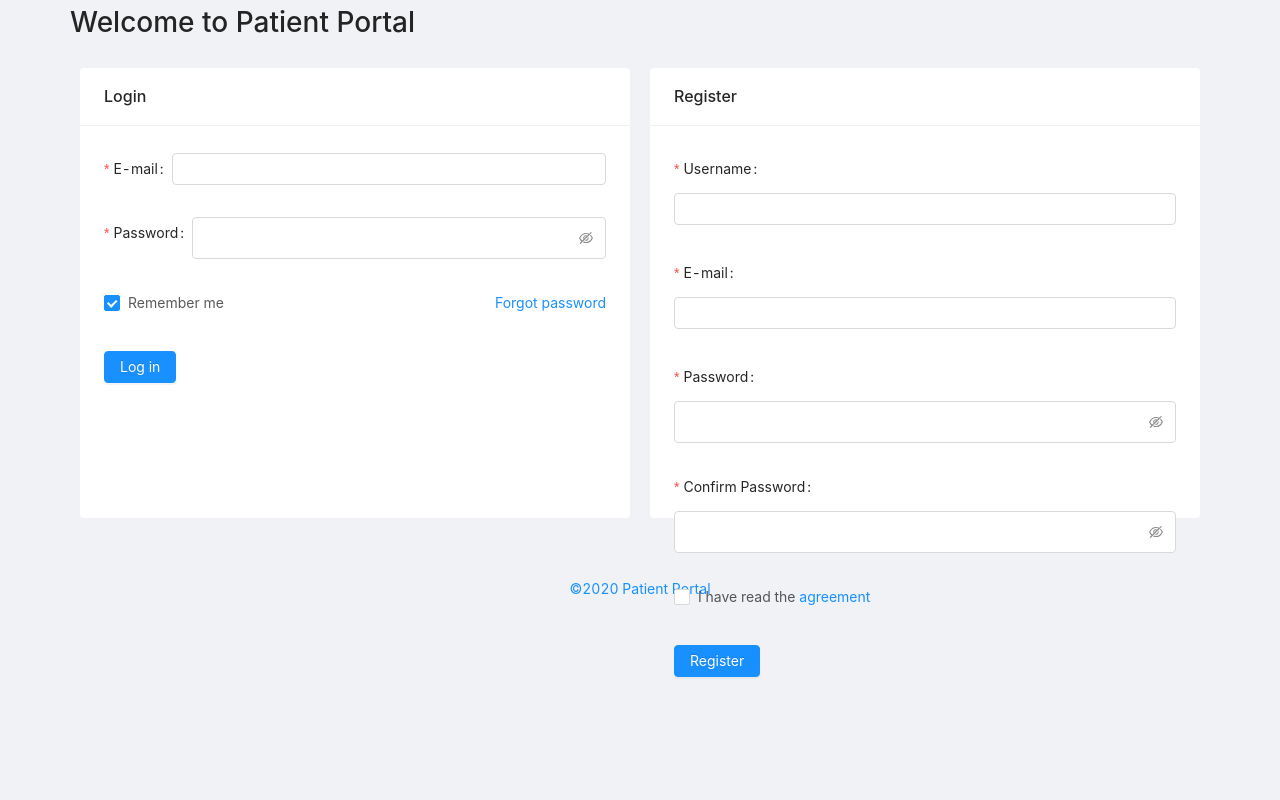
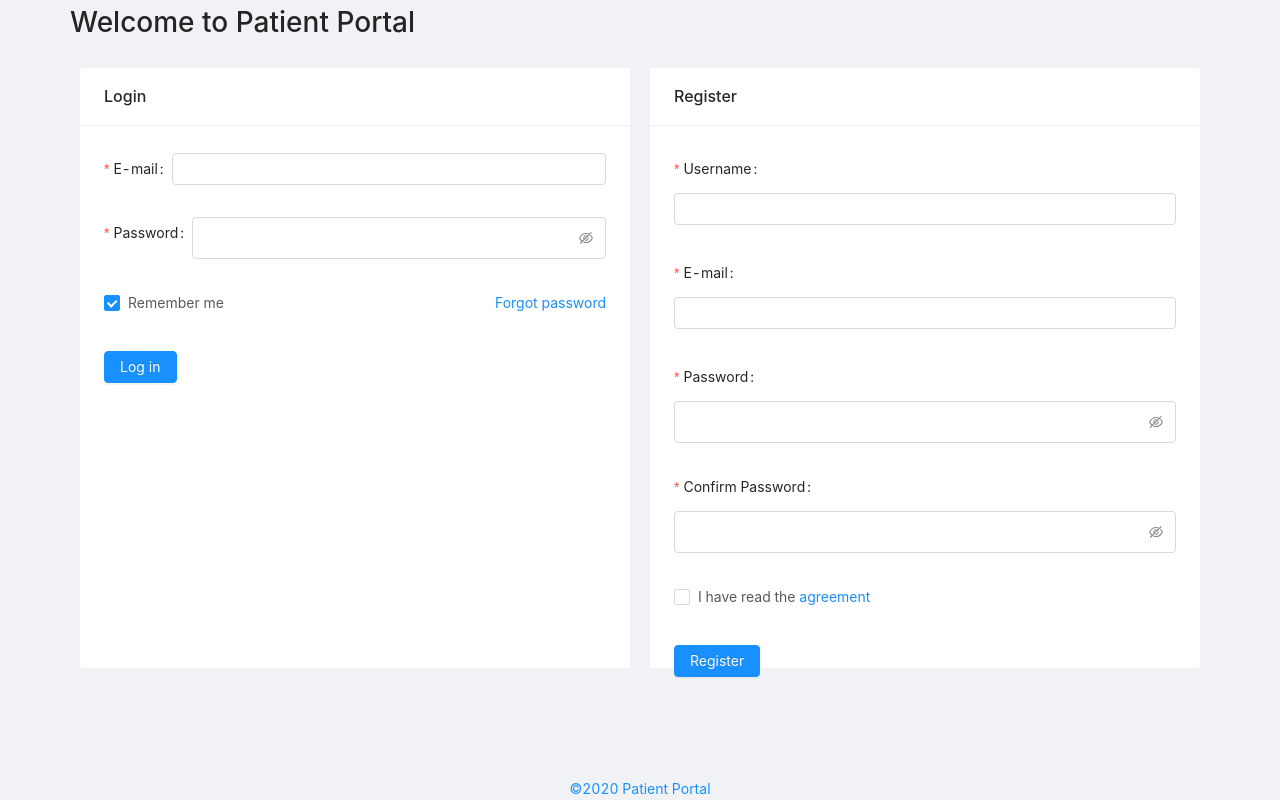
Before and after one commit to mattjaikaran/patient-portal-nextjs, a Next.js app: page / in a window 1280 px wide. Built offline with nearby package versions, Linux system fonts and the light colour scheme.

Commit message:
updated api route and fixed login/register form components to speak to back end

```diff
--- a/components/LoginForm/index.js
+++ b/components/LoginForm/index.js
@@ -1,10 +1,19 @@
 import { Form, Input, Button, Checkbox } from 'antd'
-import { UserOutlined, LockOutlined } from '@ant-design/icons'
 import './style.scss'
+import axios from 'axios'
+
 
 const LoginForm = () => {
-  const onFinish = values => {
-    console.log('Received values of form: ', values);
+  const apiURL = process.env.NEXT_PUBLIC_API_URL
+  console.log(apiURL)
+  const onFinish = async (values) => {
+    console.log('Received values of form: ', values)
+    try {
+      const response = await axios.post(`${apiURL}/auth/login`, values)
+      console.log(response)
+    } catch (error) {
+      console.log(error)
+    }
   }
 
   return (
@@ -58,7 +67,7 @@ const LoginForm = () => {
       </Form.Item>
 
       <Form.Item>
-        <Button type="primary" href="/dashboard" htmlType="submit" className="login-form-button">
+        <Button type="primary" htmlType="submit" className="login-form-button">
           Log in
         </Button>
       </Form.Item>
--- a/components/RegistrationForm/index.js
+++ b/components/RegistrationForm/index.js
@@ -10,7 +10,7 @@ import {
 } from 'antd'
 import './style.scss'
 
-const url = 'http://localhost:3333/auth/register'
+const apiURL = process.env.NEXT_PUBLIC_API_URL
 
 const formItemLayout = {
   labelCol: {
@@ -39,7 +39,7 @@ const RegistrationForm = () => {
     console.log('Received values of form: ', values)
 
     try {
-      const response = await axios.post(url, values)
+      const response = await axios.post(`${apiURL}/auth/register`, values)
       console.log(response)
       if (response.status === 200) {
         router.push('/dashboard')
--- a/stylesheets/homepage.scss
+++ b/stylesheets/homepage.scss
@@ -19,6 +19,9 @@ body {
     .gutter-row {
       padding: 10px 0;
     }
+    .footer {
+      padding: 25px 0;
+    }
   }
 }
 
@@ -27,11 +30,11 @@ body {
     .gutter-row {
       .cred-card {
         margin: 0 10px;
-        height: 450px;
+        height: 600px;
       }
     }
     .footer {
-      margin-top: 50px;
+      margin-top: 100px;
     }
   }
 }
```
Also changed, not shown: 2 other files (tests, documents, lock files or other folders).
